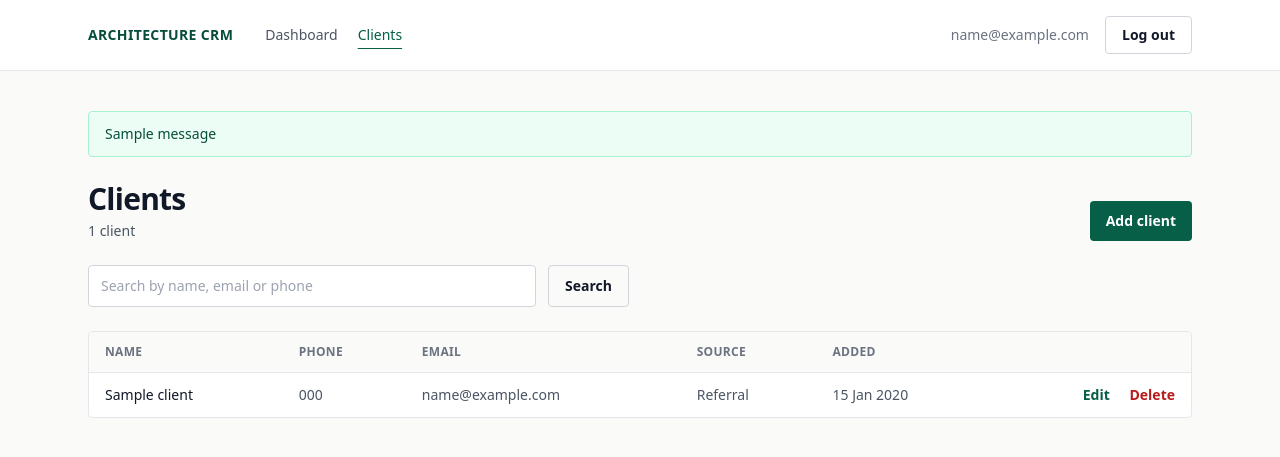
After one commit to elvssee/ar-crm-django, a Django app: page /clients/ in a window 1280 px wide. The commit adds this page. Shown: the top 457 px of the page. Run offline with Django 5.2, Linux system fonts and the light colour scheme; a user stored in the database is signed in; tables that the repository leaves empty hold one stand-in row (values such as "Sample post"); one stand-in notice (Sample message) is shown; some libraries are stand-ins or nearby versions.

Commit message:
Add clients with firm-scoped access and tests

```diff
--- /dev/null
+++ b/ar-crm-django/clients/apps.py
@@ -0,0 +1,6 @@
+from django.apps import AppConfig
+
+
+class ClientsConfig(AppConfig):
+    default_auto_field = "django.db.models.BigAutoField"
+    name = "clients"
--- /dev/null
+++ b/ar-crm-django/clients/forms.py
@@ -0,0 +1,25 @@
+from django import forms
+
+from .models import Client
+
+INPUT_CLASS = (
+    "mt-2 block w-full rounded border border-gray-300 bg-white px-3 py-2.5 "
+    "text-sm focus:border-emerald-700 focus:outline-none focus:ring-2 focus:ring-emerald-700/20"
+)
+
+
+class ClientForm(forms.ModelForm):
+    """Note: 'firm' is deliberately not a field. The view sets it from the logged-in user."""
+
+    class Meta:
+        model = Client
+        fields = ["name", "phone", "email", "address", "source", "notes"]
+        widgets = {
+            "address": forms.Textarea(attrs={"rows": 3}),
+            "notes": forms.Textarea(attrs={"rows": 4}),
+        }
+
+    def __init__(self, *args, **kwargs):
+        super().__init__(*args, **kwargs)
+        for field in self.fields.values():
+            field.widget.attrs["class"] = INPUT_CLASS
--- /dev/null
+++ b/ar-crm-django/clients/models.py
@@ -0,0 +1,30 @@
+from django.db import models
+
+
+class Client(models.Model):
+    """A client of one architecture firm. Always belongs to exactly one firm."""
+
+    SOURCE_CHOICES = [
+        ("referral", "Referral"),
+        ("website", "Website"),
+        ("social", "Social media"),
+        ("walk_in", "Walk-in"),
+        ("other", "Other"),
+    ]
+
+    firm = models.ForeignKey("accounts.Firm", on_delete=models.CASCADE, related_name="clients")
+    name = models.CharField(max_length=150)
+    phone = models.CharField(max_length=30, blank=True)
+    email = models.EmailField(blank=True)
+    address = models.TextField(blank=True)
+    source = models.CharField(max_length=20, choices=SOURCE_CHOICES, blank=True)
+    notes = models.TextField(blank=True)
+    created_at = models.DateTimeField(auto_now_add=True)
+    updated_at = models.DateTimeField(auto_now=True)
+
+    class Meta:
+        ordering = ["name"]
+        indexes = [models.Index(fields=["firm", "name"])]
+
+    def __str__(self):
+        return self.name
--- /dev/null
+++ b/ar-crm-django/clients/urls.py
@@ -0,0 +1,10 @@
+from django.urls import path
+
+from . import views
+
+urlpatterns = [
+    path("", views.client_list, name="client_list"),
+    path("new/", views.client_create, name="client_create"),
+    path("<int:pk>/edit/", views.client_edit, name="client_edit"),
+    path("<int:pk>/delete/", views.client_delete, name="client_delete"),
+]
--- /dev/null
+++ b/ar-crm-django/clients/views.py
@@ -0,0 +1,75 @@
+from functools import wraps
+
+from django.contrib import messages
+from django.contrib.auth.decorators import login_required
+from django.db.models import Q
+from django.http import HttpResponseForbidden
+from django.shortcuts import get_object_or_404, redirect, render
+
+from .forms import ClientForm
+from .models import Client
+
+
+def firm_required(view):
+    """Login required, and the user must belong to a firm."""
+
+    @login_required
+    @wraps(view)
+    def wrapper(request, *args, **kwargs):
+        if request.user.firm_id is None:
+            return HttpResponseForbidden("Your account is not linked to a firm.")
+        return view(request, *args, **kwargs)
+
+    return wrapper
+
+
+def firm_clients(request):
+    """The ONLY way views get clients: always limited to the user's own firm."""
+    return Client.objects.filter(firm=request.user.firm)
+
+
+@firm_required
+def client_list(request):
+    clients = firm_clients(request)
+    q = request.GET.get("q", "").strip()
+    if q:
+        clients = clients.filter(
+            Q(name__icontains=q) | Q(email__icontains=q) | Q(phone__icontains=q)
+        )
+    return render(request, "clients/client_list.html", {"clients": clients, "q": q})
+
+
+@firm_required
+def client_create(request):
+    form = ClientForm(request.POST or None)
+    if request.method == "POST" and form.is_valid():
+        client = form.save(commit=False)
+        client.firm = request.user.firm
+        client.save()
+        messages.success(request, f"{client.name} was added.")
+        return redirect("client_list")
+    return render(request, "clients/client_form.html", {"form": form, "title": "Add client"})
+
+
+@firm_required
+def client_edit(request, pk):
+    client = get_object_or_404(firm_clients(request), pk=pk)
+    form = ClientForm(request.POST or None, instance=client)
+    if request.method == "POST" and form.is_valid():
+        form.save()
+        messages.success(request, f"{client.name} was updated.")
+        return redirect("client_list")
+    return render(
+        request, "clients/client_form.html", {"form": form, "title": f"Edit {client.name}"}
+    )
+
+
+@firm_required
+def client_delete(request, pk):
+    client = get_object_or_404(firm_clients(request), pk=pk)
+    if request.method == "POST":
+        name = client.name
+        client.delete()
+        messages.success(request, f"{name} was deleted.")
+        return redirect("client_list")
+    return render(request, "clients/client_confirm_delete.html", {"client": client})
--- a/ar-crm-django/config/settings.py
+++ b/ar-crm-django/config/settings.py
@@ -19,6 +19,7 @@ INSTALLED_APPS = [
     "django.contrib.messages",
     "django.contrib.staticfiles",
     "accounts",
+    "clients" ,
 ]
 
 MIDDLEWARE = [
--- a/ar-crm-django/config/urls.py
+++ b/ar-crm-django/config/urls.py
@@ -3,5 +3,6 @@ from django.urls import include, path
 
 urlpatterns = [
     path("admin/", admin.site.urls),
+    path("clients/", include("clients.urls")),
     path("", include("accounts.urls")),
 ]
--- /dev/null
+++ b/ar-crm-django/templates/app_base.html
@@ -0,0 +1,34 @@
+{% extends "base.html" %}
+{% block body %}
+<header class="border-b border-gray-200 bg-white">
+  <div class="mx-auto flex max-w-6xl items-center justify-between px-6 py-4">
+    <div class="flex items-center gap-8">
+      <span class="text-sm font-bold tracking-wide text-emerald-900">ARCHITECTURE CRM</span>
+      <nav class="flex gap-5 text-sm font-medium">
+        <a href="{% url 'dashboard' %}"
+           class="{% if request.path == '/' %}text-emerald-800 underline underline-offset-8{% else %}text-gray-600 hover:text-gray-900{% endif %}">Dashboard</a>
+        <a href="{% url 'client_list' %}"
+           class="{% if '/clients/' in request.path %}text-emerald-800 underline underline-offset-8{% else %}text-gray-600 hover:text-gray-900{% endif %}">Clients</a>
+      </nav>
+    </div>
+    <div class="flex items-center gap-4">
+      <span class="hidden text-sm text-gray-500 sm:inline">{{ request.user.email }}</span>
+      <form method="post" action="{% url 'logout' %}">
+        {% csrf_token %}
+        <button type="submit" class="rounded border border-gray-300 px-4 py-2 text-sm font-semibold hover:bg-gray-100">Log out</button>
+      </form>
+    </div>
+  </div>
+</header>
+
+<main class="mx-auto max-w-6xl px-6 py-10">
+  {% if messages %}
+    <div class="mb-6 space-y-2">
+      {% for message in messages %}
+        <p class="rounded border border-emerald-200 bg-emerald-50 px-4 py-3 text-sm text-emerald-900" role="status">{{ message }}</p>
+      {% endfor %}
+    </div>
+  {% endif %}
+  {% block content %}{% endblock %}
+</main>
+{% endblock %}
--- /dev/null
+++ b/ar-crm-django/templates/clients/client_list.html
@@ -0,0 +1,55 @@
+{% extends "app_base.html" %}
+{% block title %}Clients · Architecture CRM{% endblock %}
+{% block content %}
+<div class="flex flex-wrap items-end justify-between gap-4">
+  <div>
+    <h1 class="text-3xl font-semibold tracking-tight">Clients</h1>
+    <p class="mt-1 text-sm text-gray-600">{{ clients|length }} client{{ clients|length|pluralize }}{% if q %} matching “{{ q }}”{% endif %}</p>
+  </div>
+  <a href="{% url 'client_create' %}" class="rounded bg-emerald-800 px-4 py-2.5 text-sm font-semibold text-white hover:bg-emerald-900">Add client</a>
+</div>
+
+<form method="get" class="mt-6 flex gap-3">
+  <input type="search" name="q" value="{{ q }}" placeholder="Search by name, email or phone"
+         class="block w-full max-w-md rounded border border-gray-300 bg-white px-3 py-2.5 text-sm focus:border-emerald-700 focus:outline-none focus:ring-2 focus:ring-emerald-700/20">
+  <button type="submit" class="rounded border border-gray-300 px-4 py-2.5 text-sm font-semibold hover:bg-gray-100">Search</button>
+  {% if q %}<a href="{% url 'client_list' %}" class="self-center text-sm text-gray-600 underline">Clear</a>{% endif %}
+</form>
+
+{% if clients %}
+<div class="mt-6 overflow-x-auto rounded border border-gray-200 bg-white">
+  <table class="min-w-full text-left text-sm">
+    <thead class="border-b border-gray-200 bg-stone-50 text-xs uppercase tracking-wide text-gray-500">
+      <tr>
+        <th class="px-4 py-3">Name</th>
+        <th class="px-4 py-3">Phone</th>
+        <th class="px-4 py-3">Email</th>
+        <th class="px-4 py-3">Source</th>
+        <th class="px-4 py-3">Added</th>
+        <th class="px-4 py-3"></th>
+      </tr>
+    </thead>
+    <tbody class="divide-y divide-gray-100">
+      {% for client in clients %}
+      <tr>
+        <td class="px-4 py-3 font-medium"><a class="hover:underline" href="{% url 'client_edit' client.pk %}">{{ client.name }}</a></td>
+        <td class="px-4 py-3 text-gray-600">{{ client.phone|default:"—" }}</td>
+        <td class="px-4 py-3 text-gray-600">{{ client.email|default:"—" }}</td>
+        <td class="px-4 py-3 text-gray-600">{{ client.get_source_display|default:"—" }}</td>
+        <td class="px-4 py-3 text-gray-600">{{ client.created_at|date:"d M Y" }}</td>
+        <td class="whitespace-nowrap px-4 py-3 text-right">
+          <a class="font-semibold text-emerald-800 hover:underline" href="{% url 'client_edit' client.pk %}">Edit</a>
+          <a class="ml-4 font-semibold text-red-700 hover:underline" href="{% url 'client_delete' client.pk %}">Delete</a>
+        </td>
+      </tr>
+      {% endfor %}
+    </tbody>
+  </table>
+</div>
+{% else %}
+<div class="mt-6 rounded border border-dashed border-gray-300 bg-white px-6 py-14 text-center">
+  <p class="font-semibold">{% if q %}No clients match your search.{% else %}No clients yet.{% endif %}</p>
+  {% if not q %}<p class="mt-1 text-sm text-gray-600">Add your first client to get started.</p>{% endif %}
+</div>
+{% endif %}
+{% endblock %}
```
Also changed, not shown: ar-crm-django/clients/admin.py (added, +10 -0 lines), ar-crm-django/clients/tests.py (added, +95 -0 lines), ar-crm-django/templates/accounts/dashboard.html (+14 -20 lines), ar-crm-django/templates/clients/client_confirm_delete.html (added, +13 -0 lines), ar-crm-django/templates/clients/client_form.html (added, +23 -0 lines), ar-crm-django/clients/__init__.py (added), ar-crm-django/clients/migrations/0001_initial.py (added), ar-crm-django/clients/migrations/__init__.py (added).
